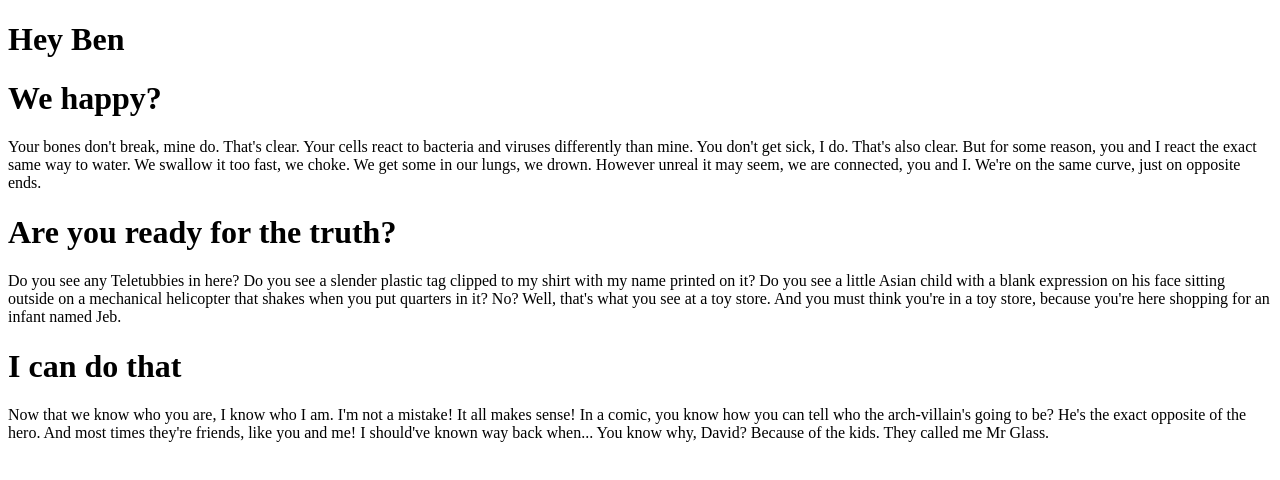
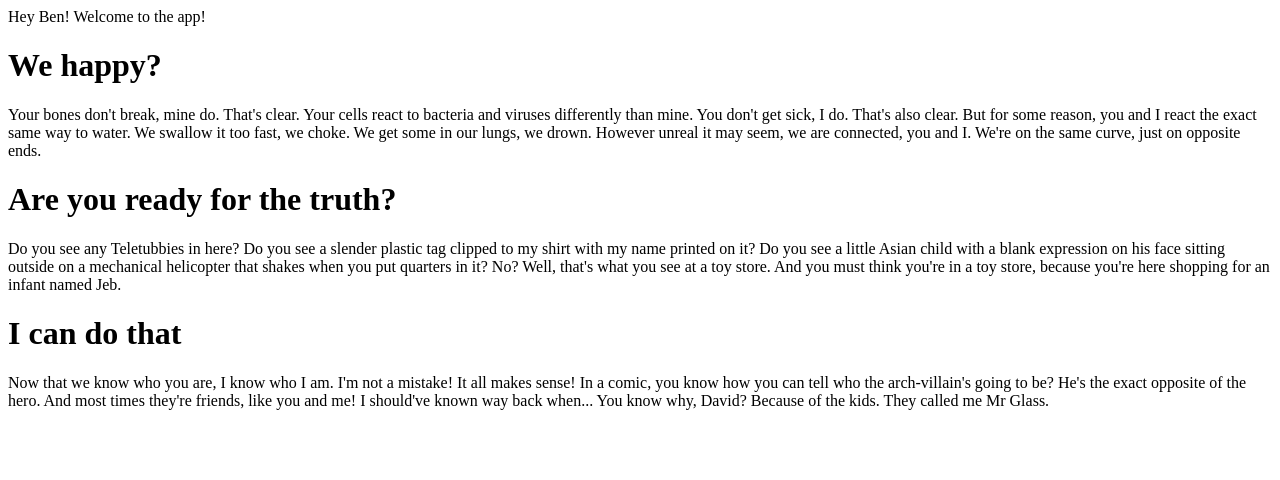
Before and after one commit to asap/psychic-ironman, a plain HTML site: page angular/index.html in a window 1280 px wide. Drawn offline with nearby package versions, Linux system fonts and the light colour scheme.

Commit message:
Add Directive tests

```diff
--- a/angular/index.html
+++ b/angular/index.html
@@ -8,7 +8,9 @@
 
 <!-- start slipsum code -->
 
-<h1 ng-controller="PersonController">Hey {{person.name}}</h1>
+<div ng-controller="PersonController">
+<welcome person="person"></welcome>
+</div>
 
 <h1>We happy?</h1>
 <p>Your bones don't break, mine do. That's clear. Your cells react to bacteria and viruses differently than mine. You don't get sick, I do. That's also clear. But for some reason, you and I react the exact same way to water. We swallow it too fast, we choke. We get some in our lungs, we drown. However unreal it may seem, we are connected, you and I. We're on the same curve, just on opposite ends. </p>
@@ -28,6 +30,7 @@
 
   <script src="js/app.js"></script>
   <script src="js/service.js"></script>
+  <script src="js/directive.js"></script>
   <script src="js/controller.js"></script>
   </body>
 </html>
--- /dev/null
+++ b/angular/js/directive.js
@@ -0,0 +1,21 @@
+'use strict';
+
+angular.module('dasApp')
+  .directive('welcome', function () {
+    return {
+      restrict: 'E',
+      scope: {
+        person: '='
+      },
+      template: '<span>{{person.greet()}} Welcome to the app!</span>',
+      link: function (scope, element) {
+        var original = element.css('color');
+        element.on('mouseenter', function () {
+          element.css('color', scope.person.favoriteColor);
+        });
+        element.on('mouseleave', function () {
+          element.css('color', original);
+        });
+      }
+    };
+});
```
Also changed, not shown: angular/tests/directive.spec.js (added, +33 -0 lines).
